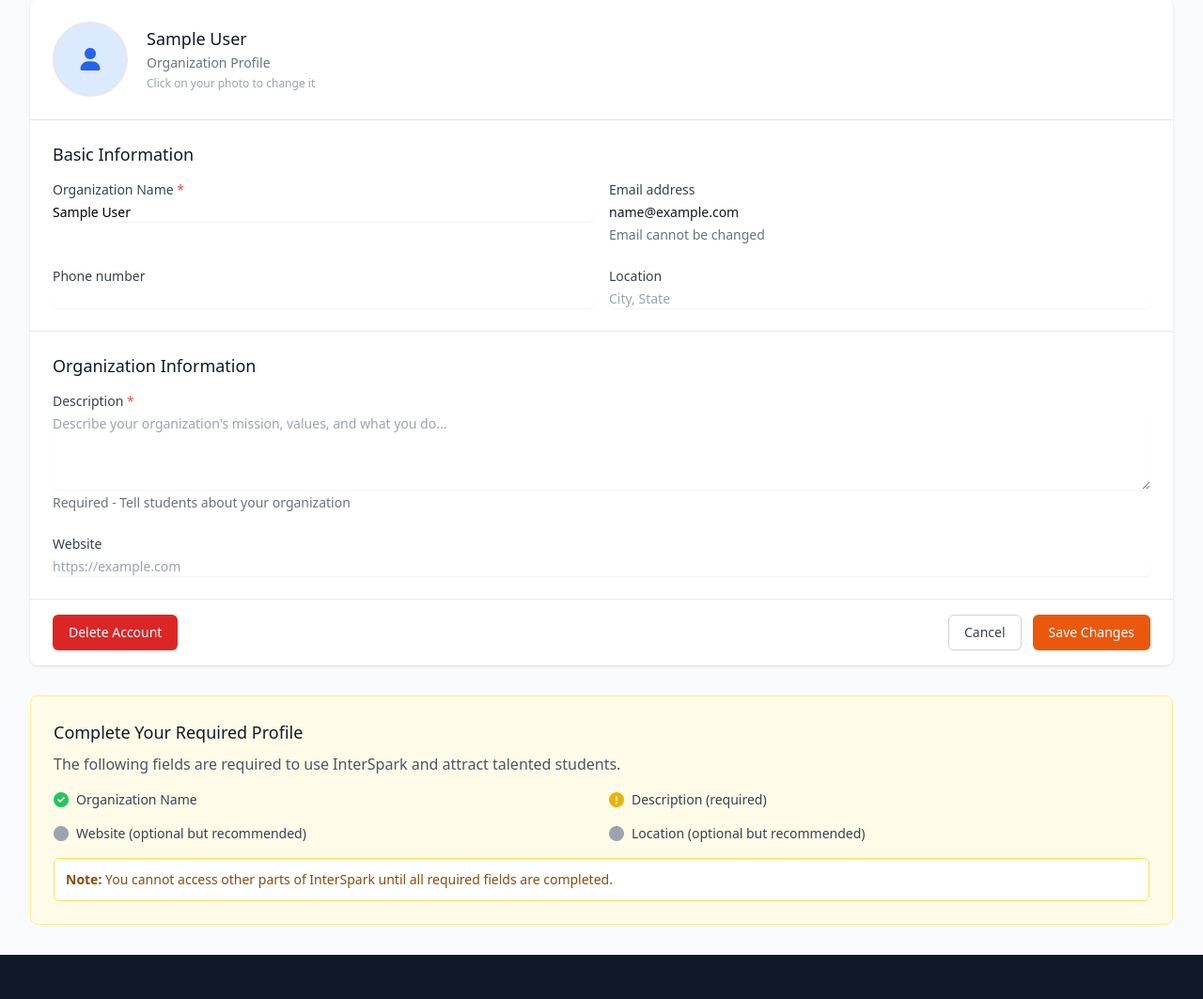
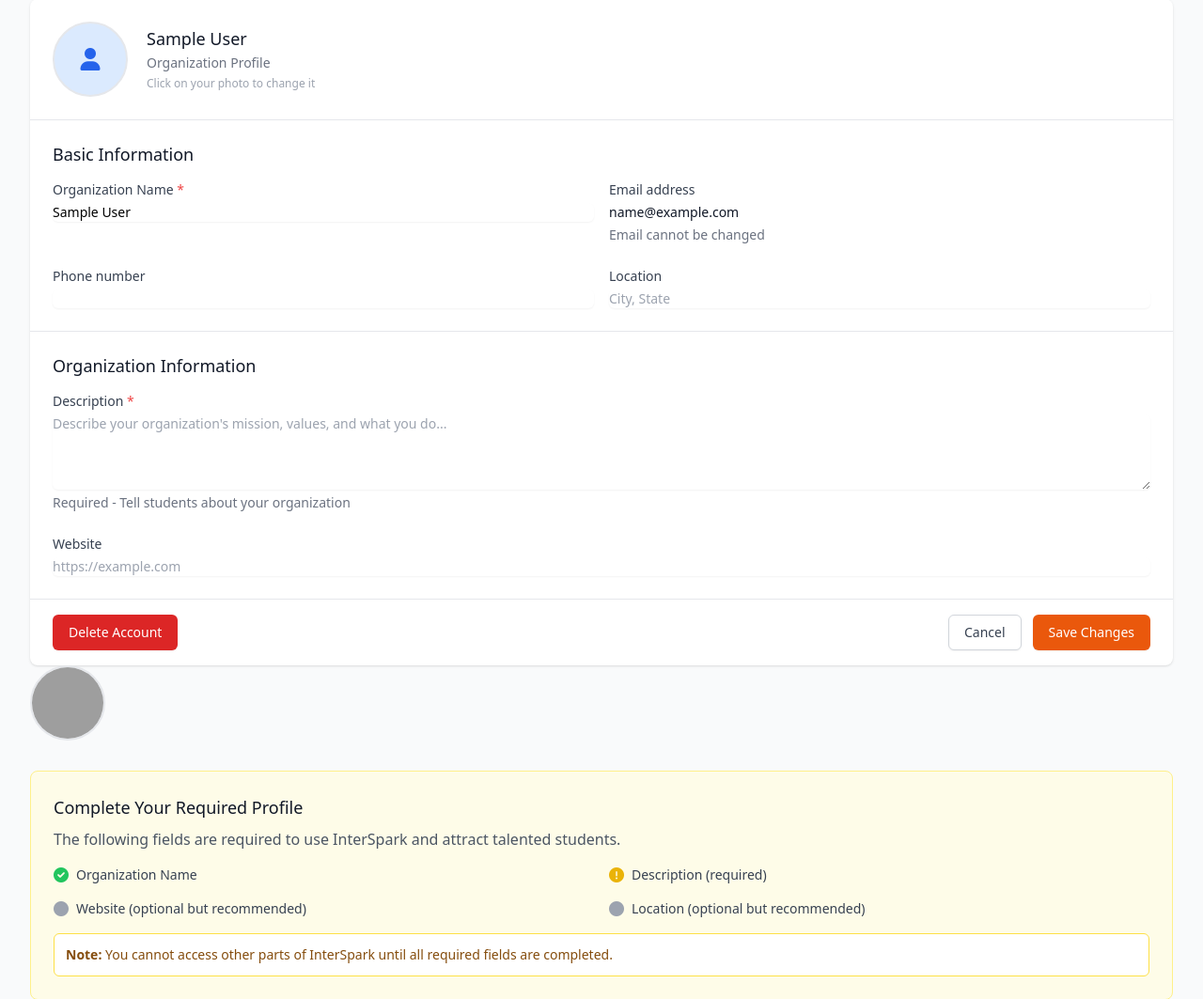
Before and after one commit to PrathyushY/InterSpark, a Flask app: page /profile in a window 1280 px wide. Shown: the part 190-1253 px from the top of the page at 94% size. Run offline with Flask 3, Linux system fonts and the light colour scheme; the visitor is signed in with stand-in values (Sample User, id 1); parts of the project's set-up code (start-up, migrations or seed data) failed here and were passed over; some libraries are stand-ins or nearby versions; grey boxes are pictures that could not be loaded.

Commit message:
pfp size limit 1MB

```diff
--- a/templates/profile.html
+++ b/templates/profile.html
@@ -52,7 +52,7 @@
                 <div class="flex items-center space-x-5">
                     <div class="flex-shrink-0 relative">
                         {% if profile.profile_image %}
-                        <img id="profile-image" src="{{ profile.profile_image }}" alt="{{ profile.name or 'User' }}"
+                        <img id="avatar-preview" src="{{ profile.profile_image }}" alt="{{ profile.name or 'User' }}"
                             class="h-20 w-20 rounded-full object-cover border-2 border-gray-200">
                         {% else %}
                         <div id="profile-image-placeholder"
@@ -67,10 +67,6 @@
                             onclick="document.getElementById('profile-picture-input').click()">
                             <i class="fas fa-camera text-white text-lg"></i>
                         </div>
-
-                        <!-- Hidden file input -->
-                        <input type="file" id="profile-picture-input" accept="image/*" style="display: none;"
-                            onchange="handleProfilePictureUpload(event)">
 
                         <!-- Delete button for existing image -->
                         {% if profile.profile_image %}
@@ -353,6 +349,20 @@
         {% endif %}
     </div>
 
+    <!-- Profile Picture Upload Section (standalone, outside main profile form) -->
+    {% if is_own_profile %}
+    <div class="flex-shrink-0 relative mb-6">
+      <form id="profile-picture-form" method="POST" action="/upload_profile_picture" enctype="multipart/form-data" style="display:inline;">
+        <img id="avatar-preview" src="{{ profile.profile_image or url_for('static', filename='img/default_avatar.png') }}" alt="Profile Picture" class="h-20 w-20 rounded-full object-cover border-2 border-gray-200">
+        <input type="file" id="profile-picture-input" name="profile_picture" accept="image/*" style="display: none;" onchange="previewAvatar(event)">
+        <div class="absolute inset-0 rounded-full bg-black bg-opacity-50 flex items-center justify-center opacity-0 hover:opacity-100 transition-opacity cursor-pointer"
+          onclick="document.getElementById('profile-picture-input').click()">
+          <i class="fas fa-camera text-white text-lg"></i>
+        </div>
+      </form>
+    </div>
+    {% endif %}
+
     <!-- Profile Completion Status -->
     {% if user_type == 'student' and is_own_profile %}
     <div
@@ -472,4 +482,20 @@
 </script>
 {% endif %}
 <script src="{{ url_for('static', filename='js/profile.js') }}"></script>
+<script>
+function previewAvatar(event) {
+  const [file] = event.target.files;
+  if (file) {
+    if (file.size > 1024 * 1024) { // 1MB limit
+      alert("Profile picture must be less than 1MB.");
+      event.target.value = ""; // Clear the file input
+      document.getElementById('avatar-preview').src = "{{ profile.profile_image or url_for('static', filename='img/default_avatar.png') }}";
+      return;
+    }
+    document.getElementById('avatar-preview').src = URL.createObjectURL(file);
+    // Automatically submit the form after selecting a valid file
+    document.getElementById('profile-picture-form').submit();
+  }
+}
+</script>
 {% endblock %}
```
